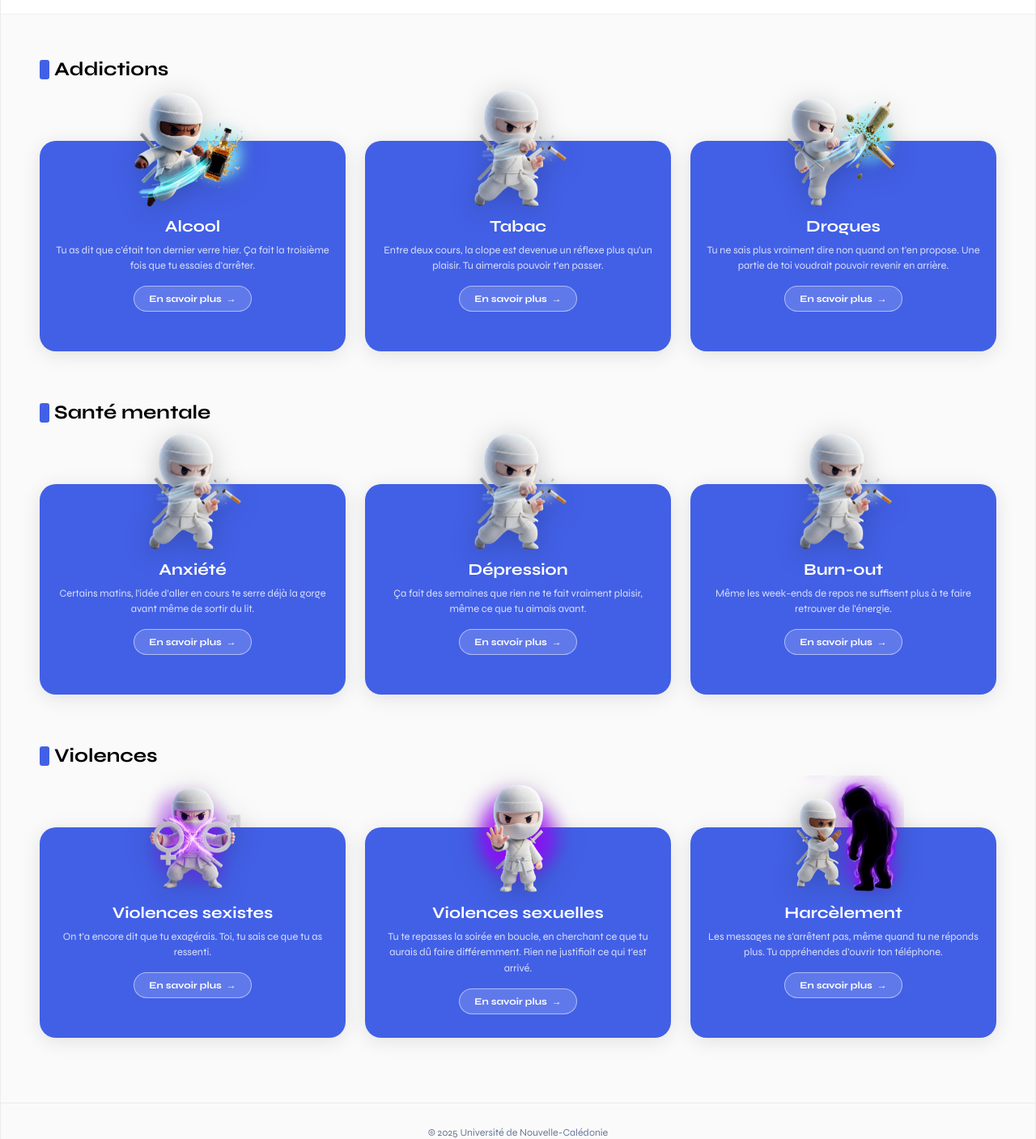
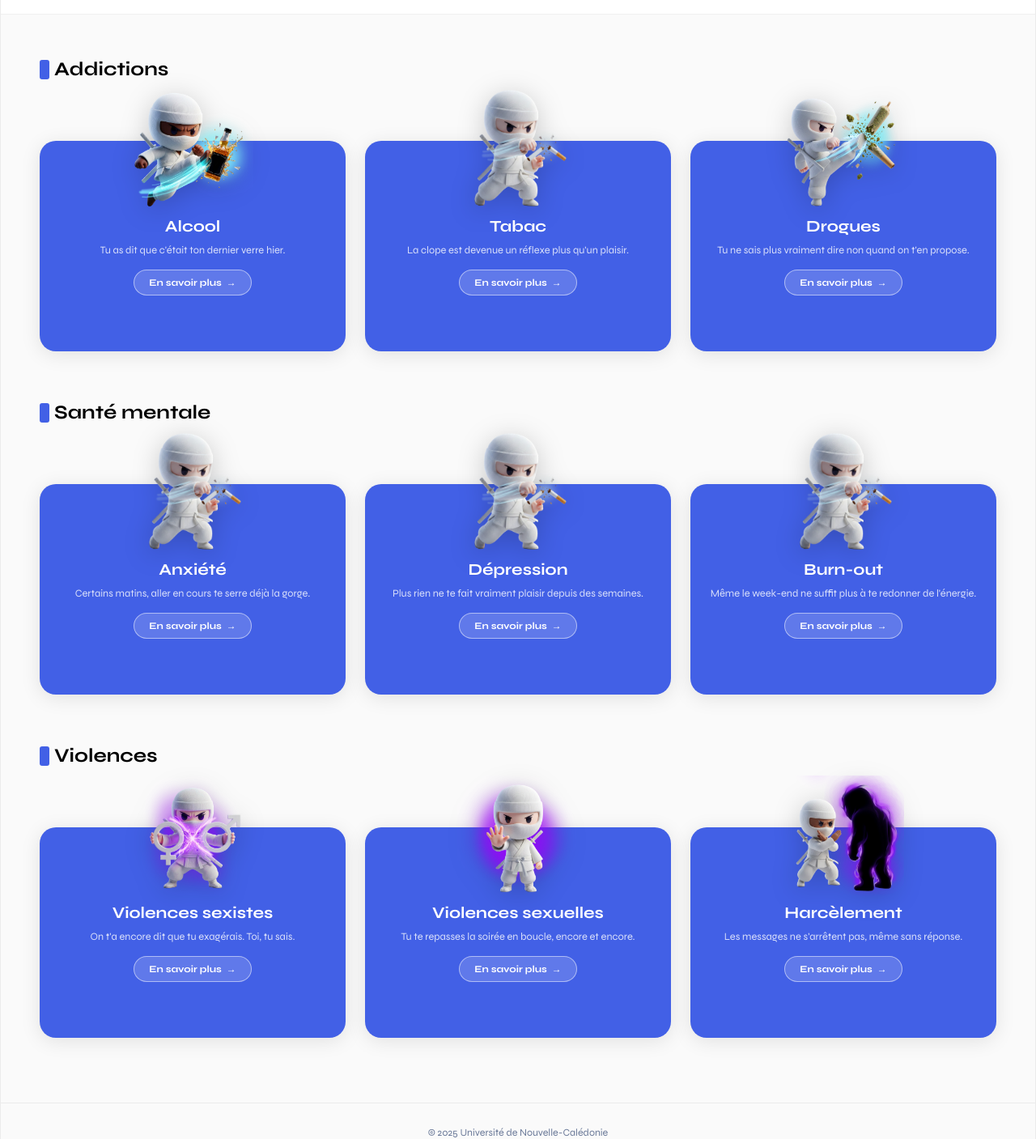
Before and after one commit to S-T-L/Safe-Campus-front, a Nuxt app: page / in a window 1280 px wide. Shown: the part 751-2158 px from the top of the page at 81% size. Built offline with nearby package versions, Linux system fonts and the light colour scheme.

Commit message:
fix(ressources): correction des liens de ressources et des accroches des cards. - NavDrawer : navigation via item.slug au lieu de item.id (corrige les 404) - themes.js : raccourcissement des accroches (hook) pour tenir sur une seule ligne

```diff
--- a/app/components/NavDrawer.vue
+++ b/app/components/NavDrawer.vue
@@ -29,7 +29,7 @@ function scrollToTheme(themeId) {
 }
 
 function openItem(theme, item) {
-  navigateTo(`/ressources/${theme.id}/${item.id}`)
+  navigateTo(`/ressources/${theme.id}/${item.slug}`)
   close()
 }
 
--- a/app/data/themes.js
+++ b/app/data/themes.js
@@ -10,7 +10,7 @@ export const themes = [
       {
         id: 1,
         slug: 'alcool',
-        hook: 'Tu as dit que c\'était ton dernier verre hier. Ça fait la troisième fois que tu essaies d\'arrêter.',
+        hook: 'Tu as dit que c\'était ton dernier verre hier. ',
         title: 'Alcool',
         ninja: '/assets/ninja_alcool.png',
         subtitle: 'COMPORTEMENT ADDICTIF N°1',
@@ -55,7 +55,7 @@ export const themes = [
       {
         id: 2,
         slug: 'tabac',
-        hook: 'Entre deux cours, la clope est devenue un réflexe plus qu\'un plaisir. Tu aimerais pouvoir t\'en passer.',
+        hook: 'La clope est devenue un réflexe plus qu\'un plaisir.',
         title: 'Tabac',
         ninja: '/assets/ninja_cigarette.png',
         subtitle: 'COMPORTEMENT ADDICTIF N°2',
@@ -100,7 +100,7 @@ export const themes = [
       {
         id: 3,
         slug: 'drogues',
-        hook: 'Tu ne sais plus vraiment dire non quand on t\'en propose. Une partie de toi voudrait pouvoir revenir en arrière.',
+        hook: 'Tu ne sais plus vraiment dire non quand on t\'en propose.',
         title: 'Drogues',
         ninja: '/assets/ninja_drogue.png',
         subtitle: 'COMPORTEMENT ADDICTIF N°3',
@@ -155,7 +155,7 @@ export const themes = [
       {
         id: 1,
         slug: 'anxiete',
-        hook: 'Certains matins, l\'idée d\'aller en cours te serre déjà la gorge avant même de sortir du lit.',
+        hook: 'Certains matins, aller en cours te serre déjà la gorge.',
         title: 'Anxiété',
         ninja: '/assets/ninja_cigarette.png',
         subtitle: 'SANTÉ MENTALE N°1',
@@ -200,7 +200,7 @@ export const themes = [
       {
         id: 2,
         slug: 'depression',
-        hook: 'Ça fait des semaines que rien ne te fait vraiment plaisir, même ce que tu aimais avant.',
+        hook: 'Plus rien ne te fait vraiment plaisir depuis des semaines.',
         title: 'Dépression',
         ninja: '/assets/ninja_cigarette.png',
         subtitle: 'SANTÉ MENTALE N°2',
@@ -245,7 +245,7 @@ export const themes = [
       {
         id: 3,
         slug: 'burn-out',
-        hook: 'Même les week-ends de repos ne suffisent plus à te faire retrouver de l\'énergie.',
+        hook: 'Même le week-end ne suffit plus à te redonner de l\'énergie.',
         title: 'Burn-out',
         ninja: '/assets/ninja_cigarette.png',
         subtitle: 'SANTÉ MENTALE N°3',
@@ -300,7 +300,7 @@ export const themes = [
       {
         id: 1,
         slug: 'violences-sexistes',
-        hook: 'On t\'a encore dit que tu exagérais. Toi, tu sais ce que tu as ressenti.',
+        hook: 'On t\'a encore dit que tu exagérais. Toi, tu sais.',
         title: 'Violences sexistes',
         ninja: '/assets/ninja_vsexiste.png',
         subtitle: 'VIOLENCE N°1',
@@ -345,7 +345,7 @@ export const themes = [
       {
         id: 2,
         slug: 'violences-sexuelles',
-        hook: 'Tu te repasses la soirée en boucle, en cherchant ce que tu aurais dû faire différemment. Rien ne justifiait ce qui t\'est arrivé.',
+        hook: 'Tu te repasses la soirée en boucle, encore et encore.',
         title: 'Violences sexuelles',
         ninja: '/assets/ninja_consentement.png',
         subtitle: 'VIOLENCE N°2',
@@ -390,7 +390,7 @@ export const themes = [
       {
         id: 3,
         slug: 'harcelement',
-        hook: 'Les messages ne s\'arrêtent pas, même quand tu ne réponds plus. Tu appréhendes d\'ouvrir ton téléphone.',
+        hook: 'Les messages ne s\'arrêtent pas, même sans réponse.',
         title: 'Harcèlement',
         ninja: '/assets/ninja_violence.png',
         subtitle: 'VIOLENCE N°3',
```
